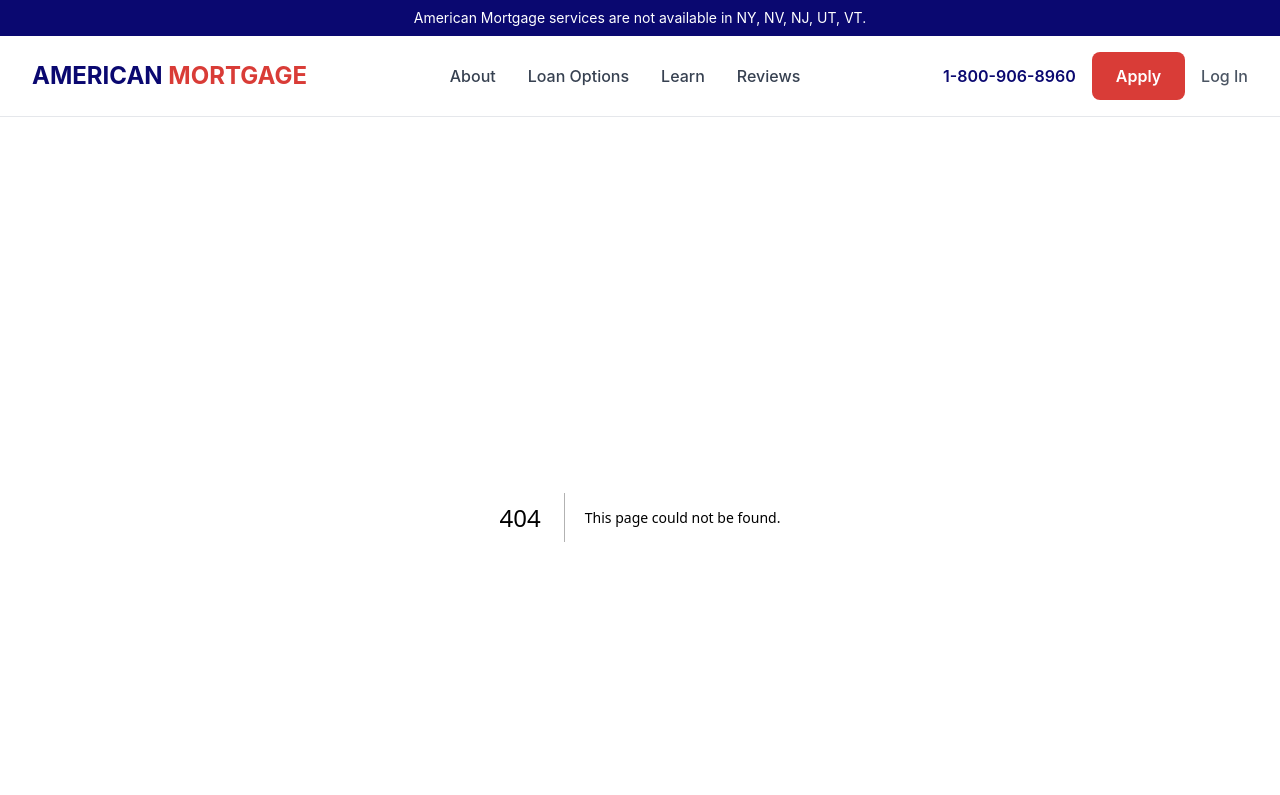
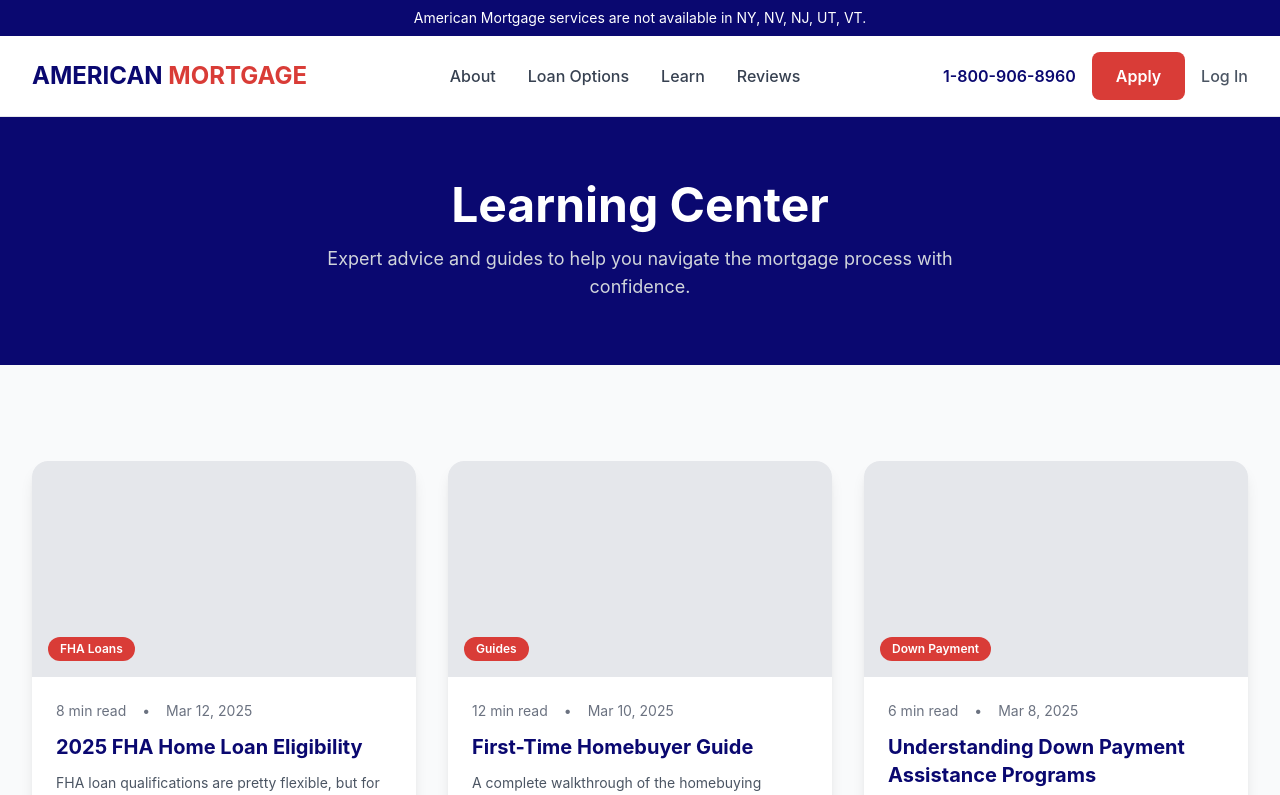
Before and after one commit to americanmtg/american-mortgage-nextjs, a Next.js app: page /learn in a window 1280 px wide. Before the commit this address had no page. Shown: the top 795 px of the page. Built offline with nearby package versions, Linux system fonts and the light colour scheme.

Commit message:
Create page.tsx

```diff
--- /dev/null
+++ b/src/app/learn/page.tsx
@@ -0,0 +1,82 @@
+import Link from 'next/link';
+
+const blogPosts = [
+  {
+    slug: 'fha-loan-eligibility',
+    title: '2025 FHA Home Loan Eligibility',
+    excerpt: 'FHA loan qualifications are pretty flexible, but for the best chance at approval, you should aim for a credit score of 620+.',
+    readTime: '8 min read',
+    publishedAt: '2025-03-12',
+    category: 'FHA Loans',
+  },
+  {
+    slug: 'first-time-homebuyer-guide',
+    title: 'First-Time Homebuyer Guide',
+    excerpt: 'A complete walkthrough of the homebuying process, from pre-approval to closing day.',
+    readTime: '12 min read',
+    publishedAt: '2025-03-10',
+    category: 'Guides',
+  },
+  {
+    slug: 'down-payment-assistance-programs',
+    title: 'Understanding Down Payment Assistance Programs',
+    excerpt: 'Learn about the various DPA programs available and how to qualify for assistance.',
+    readTime: '6 min read',
+    publishedAt: '2025-03-08',
+    category: 'Down Payment',
+  },
+];
+
+export default function LearnPage() {
+  return (
+    <>
+      <section className="bg-navy py-16">
+        <div className="container-custom">
+          <h1 className="text-4xl md:text-5xl font-bold text-white text-center">
+            Learning Center
+          </h1>
+          <p className="text-grey-300 text-center mt-4 text-lg max-w-2xl mx-auto">
+            Expert advice and guides to help you navigate the mortgage process with confidence.
+          </p>
+        </div>
+      </section>
+
+      <section className="section-padding bg-grey-50">
+        <div className="container-custom">
+          <div className="grid md:grid-cols-2 lg:grid-cols-3 gap-8">
+            {blogPosts.map((post) => (
+              <Link
+                key={post.slug}
+                href={`/learn/${post.slug}`}
+                className="card group hover:shadow-xl transition-shadow"
+              >
+                <div className="aspect-video bg-grey-200 relative overflow-hidden">
+                  <span className="absolute bottom-4 left-4 px-3 py-1 bg-red text-white text-xs font-semibold rounded-full">
+                    {post.category}
+                  </span>
+                </div>
+                <div className="p-6">
+                  <div className="flex items-center gap-4 text-sm text-grey-500 mb-3">
+                    <span>{post.readTime}</span>
+                    <span>•</span>
+                    <span>{new Date(post.publishedAt).toLocaleDateString('en-US', {
+                      month: 'short',
+                      day: 'numeric',
+                      year: 'numeric'
+                    })}</span>
+                  </div>
+                  <h2 className="text-xl font-bold text-navy mb-3 group-hover:text-red transition-colors">
+                    {post.title}
+                  </h2>
+                  <p className="text-grey-600 text-sm">
+                    {post.excerpt}
+                  </p>
+                </div>
+              </Link>
+            ))}
+          </div>
+        </div>
+      </section>
+    </>
+  );
+}
```
